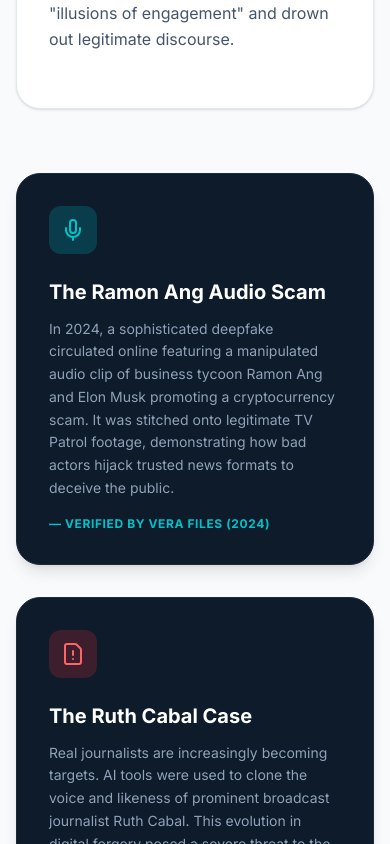
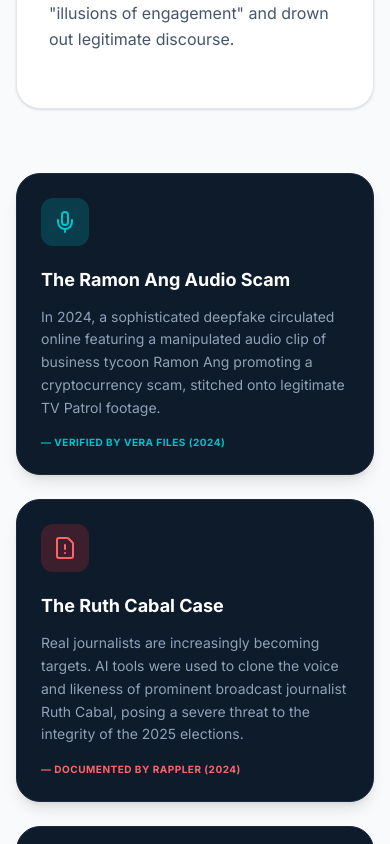
Before and after one commit to Seth-Ecuacion/TruthLens, a Next.js app: page /issue in a window 390 px wide. Shown: the part 1156-2000 px from the top of the page. Built offline with nearby package versions, Linux system fonts and the light colour scheme; a web font is replaced by a local one.

Commit message:
Added more sources for users to use, updated the system prompt

```diff
--- a/app/issue/page.tsx
+++ b/app/issue/page.tsx
@@ -1,6 +1,6 @@
 'use client';
 
-import { AlertTriangle, BrainCircuit, Mic, FileWarning, ArrowRight, ShieldAlert, BookOpen } from 'lucide-react';
+import { AlertTriangle, BrainCircuit, Mic, FileWarning, ArrowRight, ShieldAlert, BookOpen, MonitorPlay } from 'lucide-react';
 
 export default function IssuePage() {
   // Triggers the global chatbot event we set up in the Navbar
@@ -33,7 +33,7 @@
       </section>
 
       {/* Main Content Areas */}
-      <section className="max-w-4xl mx-auto px-4 mt-12 space-y-16">
+      <section className="max-w-5xl mx-auto px-4 mt-12 space-y-16">
 
         {/* Pillar 1: Troll Farms */}
         <div className="bg-white rounded-3xl p-8 md:p-10 shadow-sm border border-slate-200 hover:shadow-md transition-shadow">
@@ -46,29 +46,39 @@
           </p>
         </div>
 
-        {/* Pillar 2: The Deepfake Threat (Verified Cases) */}
-        <div className="grid md:grid-cols-2 gap-8">
-          <div className="bg-[#0D1B2A] rounded-3xl p-8 shadow-lg text-white border border-slate-800 hover:border-[#00C2CB]/50 transition-colors">
-            <div className="w-12 h-12 bg-[#00C2CB]/20 rounded-xl flex items-center justify-center text-[#00C2CB] mb-6">
+        {/* Pillar 2: The Deepfake Threat (Triangulated 3 Columns) */}
+        <div className="grid md:grid-cols-3 gap-6">
+          <div className="bg-[#0D1B2A] rounded-3xl p-6 shadow-lg text-white border border-slate-800 hover:border-[#00C2CB]/50 transition-colors flex flex-col">
+            <div className="w-12 h-12 bg-[#00C2CB]/20 rounded-xl flex items-center justify-center text-[#00C2CB] mb-5">
               <Mic size={24} />
             </div>
-            <h3 className="text-xl font-bold mb-3">The Ramon Ang Audio Scam</h3>
-            <p className="text-slate-400 text-sm leading-relaxed">
-              In 2024, a sophisticated deepfake circulated online featuring a manipulated audio clip of business tycoon Ramon Ang and Elon Musk promoting a cryptocurrency scam. It was stitched onto legitimate TV Patrol footage, demonstrating how bad actors hijack trusted news formats to deceive the public.
+            <h3 className="text-lg font-bold mb-3">The Ramon Ang Audio Scam</h3>
+            <p className="text-slate-400 text-sm leading-relaxed flex-grow">
+              In 2024, a sophisticated deepfake circulated online featuring a manipulated audio clip of business tycoon Ramon Ang promoting a cryptocurrency scam, stitched onto legitimate TV Patrol footage.
             </p>
-            <span className="text-xs text-[#00C2CB] mt-4 block uppercase tracking-wider font-bold">— Verified by VERA Files (2024)</span>
+            <span className="text-[10px] text-[#00C2CB] mt-4 block uppercase tracking-wider font-bold">— Verified by VERA Files (2024)</span>
           </div>
 
-          <div className="bg-[#0D1B2A] rounded-3xl p-8 shadow-lg text-white border border-slate-800 hover:border-red-400/50 transition-colors">
-            <div className="w-12 h-12 bg-red-500/20 rounded-xl flex items-center justify-center text-red-400 mb-6">
+          <div className="bg-[#0D1B2A] rounded-3xl p-6 shadow-lg text-white border border-slate-800 hover:border-red-400/50 transition-colors flex flex-col">
+            <div className="w-12 h-12 bg-red-500/20 rounded-xl flex items-center justify-center text-red-400 mb-5">
               <FileWarning size={24} />
             </div>
-            <h3 className="text-xl font-bold mb-3">The Ruth Cabal Case</h3>
-            {/* FIXED: Corrected tense for the 2025 elections to be historically accurate for a 2026 presentation */}
-            <p className="text-slate-400 text-sm leading-relaxed">
-              Real journalists are increasingly becoming targets. AI tools were used to clone the voice and likeness of prominent broadcast journalist Ruth Cabal. This evolution in digital forgery posed a severe threat to the integrity of the 2025 elections by eroding trust in the press.
+            <h3 className="text-lg font-bold mb-3">The Ruth Cabal Case</h3>
+            <p className="text-slate-400 text-sm leading-relaxed flex-grow">
+              Real journalists are increasingly becoming targets. AI tools were used to clone the voice and likeness of prominent broadcast journalist Ruth Cabal, posing a severe threat to the integrity of the 2025 elections.
             </p>
-            <span className="text-xs text-red-400 mt-4 block uppercase tracking-wider font-bold">— Documented by Rappler (2024)</span>
+            <span className="text-[10px] text-red-400 mt-4 block uppercase tracking-wider font-bold">— Documented by Rappler (2024)</span>
+          </div>
+
+          <div className="bg-[#0D1B2A] rounded-3xl p-6 shadow-lg text-white border border-slate-800 hover:border-blue-400/50 transition-colors flex flex-col">
+            <div className="w-12 h-12 bg-blue-500/20 rounded-xl flex items-center justify-center text-blue-400 mb-5">
+              <MonitorPlay size={24} />
+            </div>
+            <h3 className="text-lg font-bold mb-3">GMA Anchors Targeted</h3>
+            <p className="text-slate-400 text-sm leading-relaxed flex-grow">
+              Bad actors utilized AI voice-cloning technology to manipulate the likeness of veteran journalists Ivan Mayrina and Susan Enriquez, fabricating news broadcasts to promote a fake necklace distribution scam.
+            </p>
+            <span className="text-[10px] text-blue-400 mt-4 block uppercase tracking-wider font-bold">— Documented by GMA News</span>
           </div>
         </div>
 
@@ -82,7 +92,6 @@
             Perhaps the most dangerous threat of deepfakes isn't the fake videos themselves, but what academics Citron & Chesney call the <strong>"Liar's Dividend."</strong> As the public becomes more aware that video and audio can be convincingly faked, guilty politicians and bad actors will exploit this skepticism. They will attempt to escape accountability by denouncing authentic, real video evidence of their wrongdoings as "just another deepfake."
           </p>
           <div className="bg-white p-6 rounded-xl border-l-4 border-[#00C2CB] shadow-sm">
-            {/* FIXED: Updated citation to use the safe page range (pp. 1771-1786) */}
             <p className="text-sm font-medium text-slate-700 italic leading-relaxed">
               "A skeptical public will be primed to doubt the authenticity of real audio and video evidence. This skepticism can be invoked just as well against authentic as against adulterated content" <span className="font-bold not-italic text-[#0D1B2A]">(Citron & Chesney, 2019, pp. 1771-1786).</span>
             </p>
@@ -104,7 +113,7 @@
           </button>
         </div>
 
-        {/* Formal Academic References Section */}
+        {/* Formal Academic References Section (Expanded with Triangulation) */}
         <div className="bg-white rounded-3xl p-8 md:p-10 border border-slate-200 mt-12 shadow-sm">
           <div className="flex items-center gap-3 text-[#0D1B2A] font-bold mb-6">
             <BookOpen size={24} className="text-[#00C2CB]" />
@@ -115,15 +124,20 @@
               <strong>Citron, D. K., & Chesney, R. (2019).</strong> Deep Fakes: A Looming Challenge for Privacy, Democracy, and National Security. <em>California Law Review, 107</em>(6), 1753-1820.
             </li>
             <li>
+              <strong>GMA News Online. (2024).</strong> Voices of GMA anchors faked in videos offering 'free' necklaces. <em>GMA Integrated News</em>.
+            </li>
+            <li>
+              <strong>Gonzales, P., & Chua, Y. T. (2025).</strong> AI fakery rises, but cheapfakes still rule the race. <em>Tsek.ph</em>.
+            </li>
+            <li>
               <strong>Ong, J. C., & Cabañes, J. V. A. (2018).</strong> Architects of Networked Disinformation: Behind the Scenes of Troll Accounts and Fake News Production in the Philippines. <em>Newton Tech4Dev Network</em>.
             </li>
             <li>
               <strong>Rappler. (2024).</strong> Philippines faces rising AI-driven disinformation. Retrieved from Rappler Newsbreak.
             </li>
             <li>
-              <strong>VERA Files. (2024).</strong> FACT CHECK: TV Patrol report about Ramon Ang, Elon Musk investment project is a DEEPFAKE. Retrieved from VERA Files Fact Check.
+              <strong>VERA Files. (2024).</strong> FACT CHECK: Video of Jessica Soho promoting a food supplement AI-ALTERED.
             </li>
-            {/* FIXED: Ensured exact spelling of 'Derakhshan' and 'policymaking' as one word */}
             <li>
               <strong>Wardle, C., & Derakhshan, H. (2017).</strong> Information disorder: Toward an interdisciplinary framework for research and policymaking. <em>Council of Europe Report</em>.
             </li>
--- a/ingest.mjs
+++ b/ingest.mjs
@@ -92,6 +92,42 @@
     title: 'Architects of Networked Disinformation: Behind the Scenes of Troll Farms in the Philippines',
     source: 'Ong, J. & Cabañes, J.',
     date: '2018'
+  },
+  {
+    type: 'url',
+    url: 'https://tsek.ph/ai-fakery-rises-but-cheapfakes-still-rule-the-race/',
+    title: 'AI fakery rises, but cheapfakes still rule the race',
+    source: 'Tsek.ph',
+    date: '2025',
+    metadata_notes: 'Documents that out of 35 altered claims during the 2025 election campaign, nearly a third involved deepfake technology.'
+  },
+  {
+    type: 'url',
+    url: 'https://www.gmanetwork.com/news/topstories/specialreports/918489/ai-deepfakes-to-figure-more-in-campaign-for-eleksyon-2025-expert/story/',
+    title: 'AI, deepfakes to figure more in campaign for Eleksyon 2025',
+    source: 'GMA News Online',
+    date: '2024'
+  },
+  {
+    type: 'url',
+    url: 'https://www.cambridge.org/core/journals/data-and-policy/article/disinformation-by-design-leveraging-solutions-to-combat-misinformation-in-the-philippines-2025-election/81A1C30509A8F53B4B27DB0B25E12E99',
+    title: 'Disinformation by design: leveraging solutions to combat misinformation in the Philippines’ 2025 election',
+    source: 'Cambridge University Press',
+    date: '2025'
+  },
+  {
+    type: 'text',
+    content: 'COMELEC Resolution No. 11064 establishes the guidelines on the use of Artificial Intelligence (AI) and deepfakes in the 2025 National and Local Elections. It mandates the disclosure of AI-generated materials used in campaign propaganda to prevent voter deception and protect the integrity of the electoral process.',
+    title: 'COMELEC Resolution 11064 - Guidelines on AI use in Elections',
+    source: 'Commission on Elections (COMELEC)',
+    date: '2024'
+  },
+  {
+    type: 'text',
+    content: 'The InVID/WeVerify plugin is a verification tool designed for journalists and fact-checkers. Core methodologies for manual deepfake detection include: 1) Reverse image searching keyframes to find original, unmanipulated source videos. 2) Analyzing file metadata (EXIF) for signs of artificial generation. 3) Forensic analysis of inconsistencies in lighting, shadows, and facial rendering (e.g., unnatural blinking or teeth).',
+    title: 'InVID/WeVerify Detection Methodology',
+    source: 'InVID Project',
+    date: '2024'
   }
 ];
 /**
```
Also changed, not shown: app/api/chat/route.ts (+7 -6 lines), components/InteractiveLayout.tsx (+18 -7 lines), 1 other file (tests, documents, lock files or other folders).
